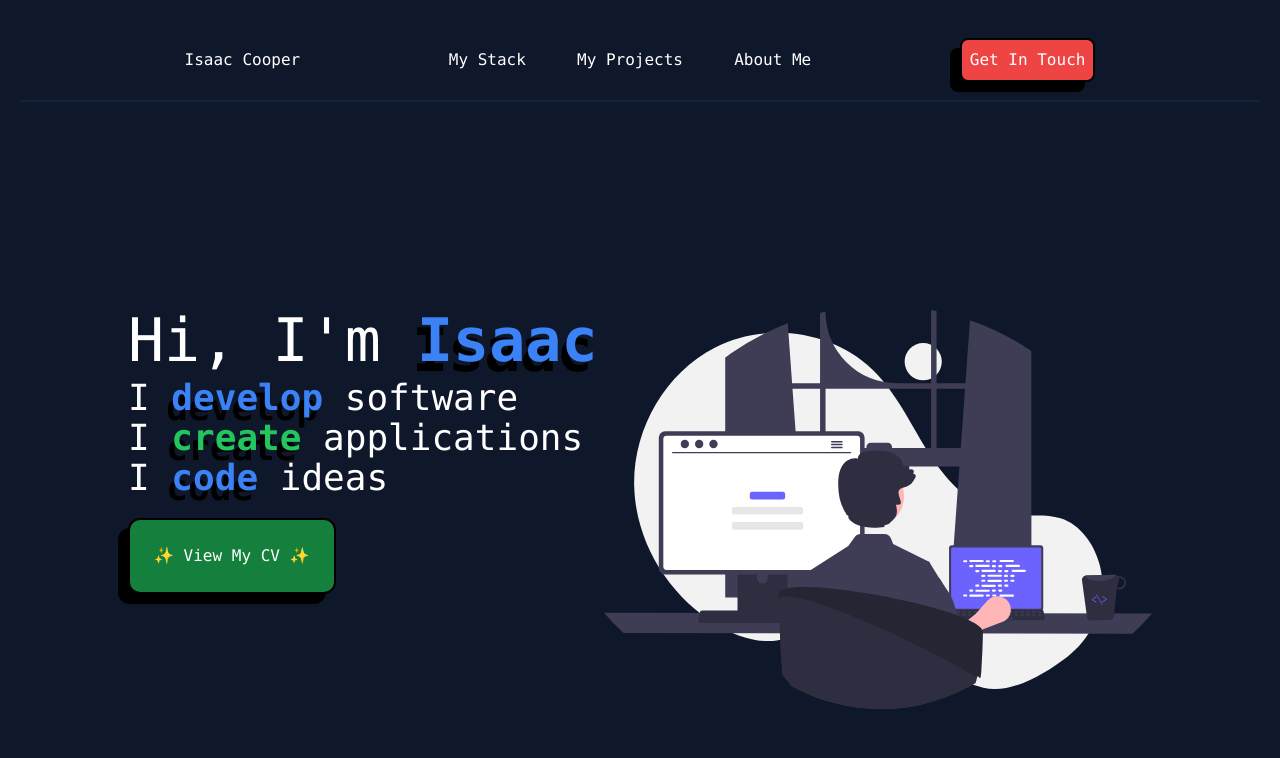
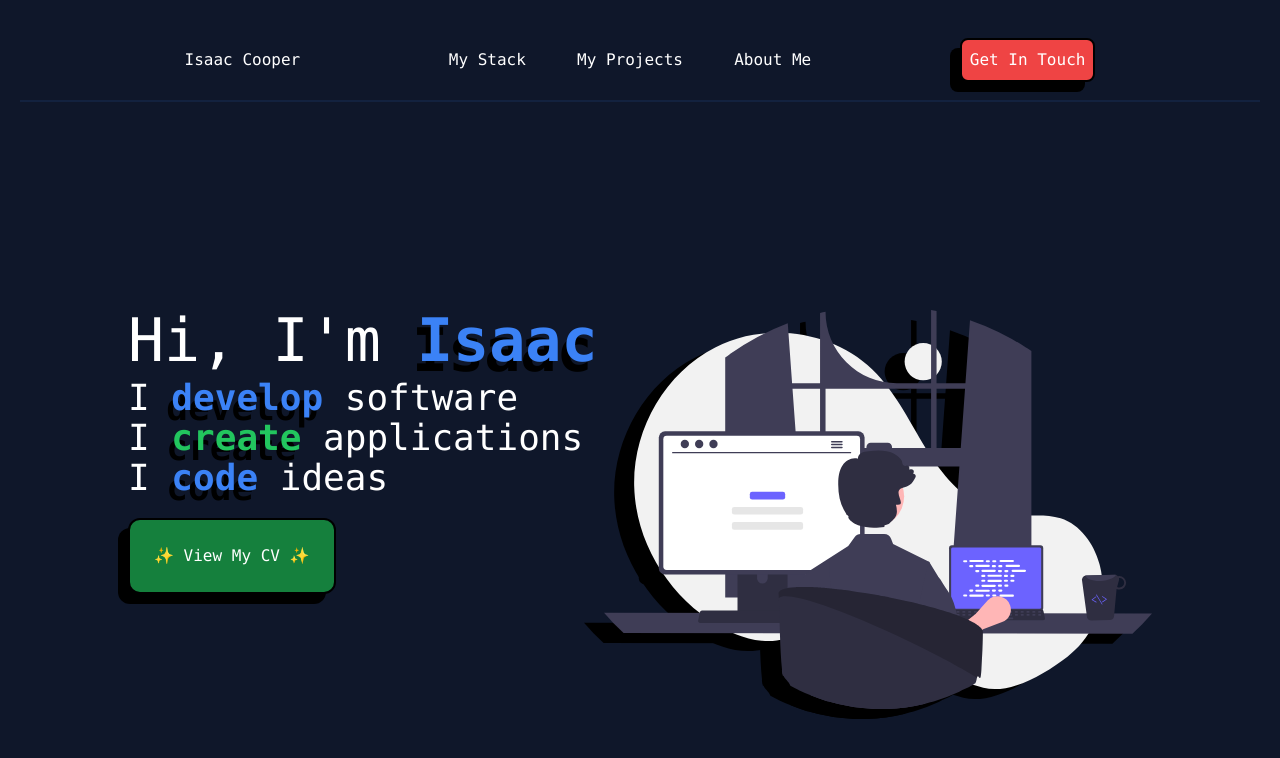
Before and after one commit to IsaacPCooper/portfolio, a Vue app: page / in a window 1280 px wide. Shown: the top 758 px of the page. Built offline with nearby package versions, Linux system fonts and the light colour scheme.

Commit message:
image filter

```diff
--- a/src/index.css
+++ b/src/index.css
@@ -4,6 +4,10 @@
 
 html {
 scrollbar-width: thin;
+}
+
+.header-art{
+    filter: drop-shadow(-20px 10px black)
 }
 
 .thick-shadow{
```
